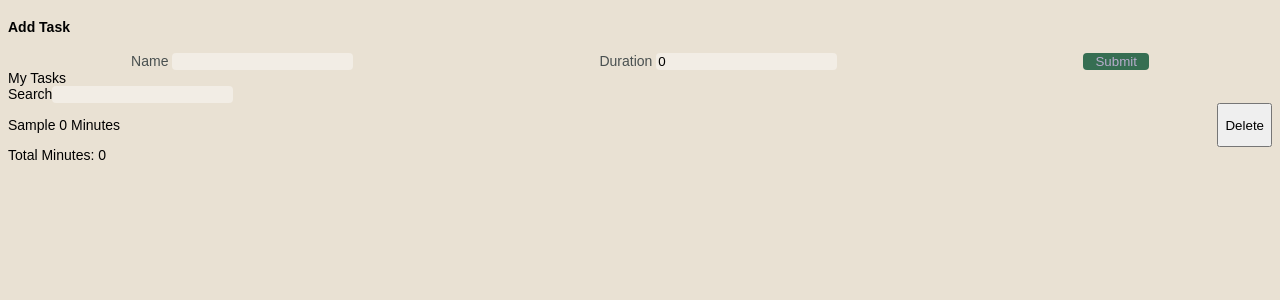
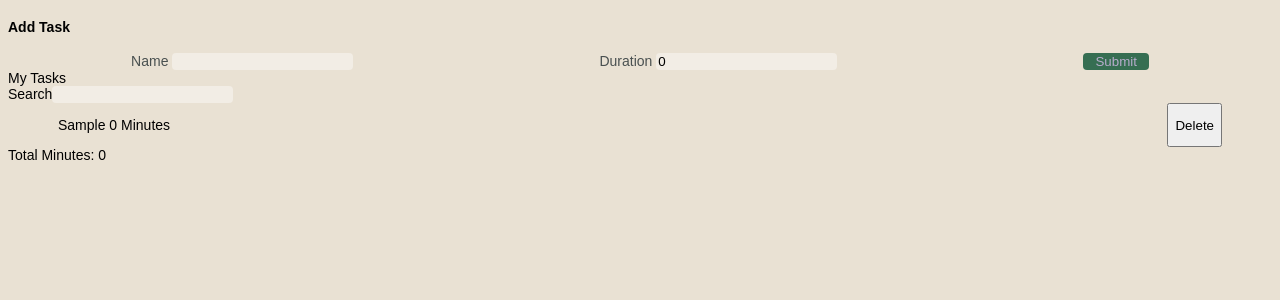
Before and after one commit to SandraFernandz/taskTracker, a React (Create React App) app in the folder task-tracker/: page / in a window 1280 px wide. Both pictures are taken after typing "Sample" into the empty fields and a click on the button "Submit". Shown: the top 300 px of the page. Built offline with nearby package versions, Linux system fonts and the light colour scheme.

Commit message:
added styles

```diff
--- a/task-tracker/src/components/TaskList.js
+++ b/task-tracker/src/components/TaskList.js
@@ -24,7 +24,7 @@ const TaskList = () => {
     console.log(bold);
     return (
       <div key={task.id} className={`taskList ${bold && 'bold'}`}>
-        <p>
+        <p className="listContent">
           {task.name} {task.duration} Minutes
         </p>
         <button onClick={() => handleTaskDelete(task)}>Delete</button>
--- a/task-tracker/src/styles.css
+++ b/task-tracker/src/styles.css
@@ -25,7 +25,14 @@ input {
 }
 .taskList {
   display: flex;
+  justify-content: center;
   justify-content: space-between;
+  padding: 0px 50px;
+}
+.listContent {
+  display: flex;
+  justify-content: space-between;
+  width: 100%;
 }
 .bold {
   font-weight: bolder;
```
